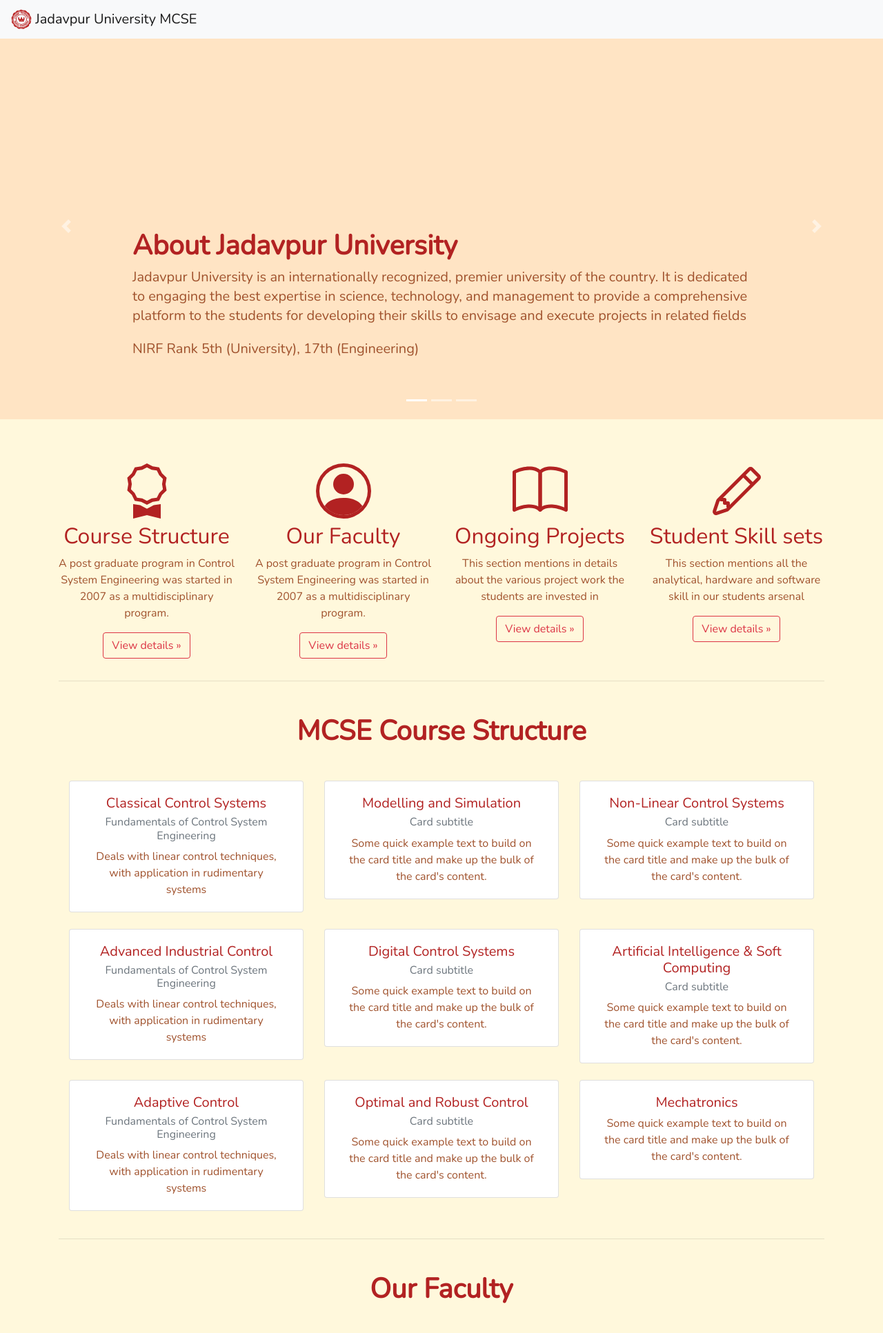
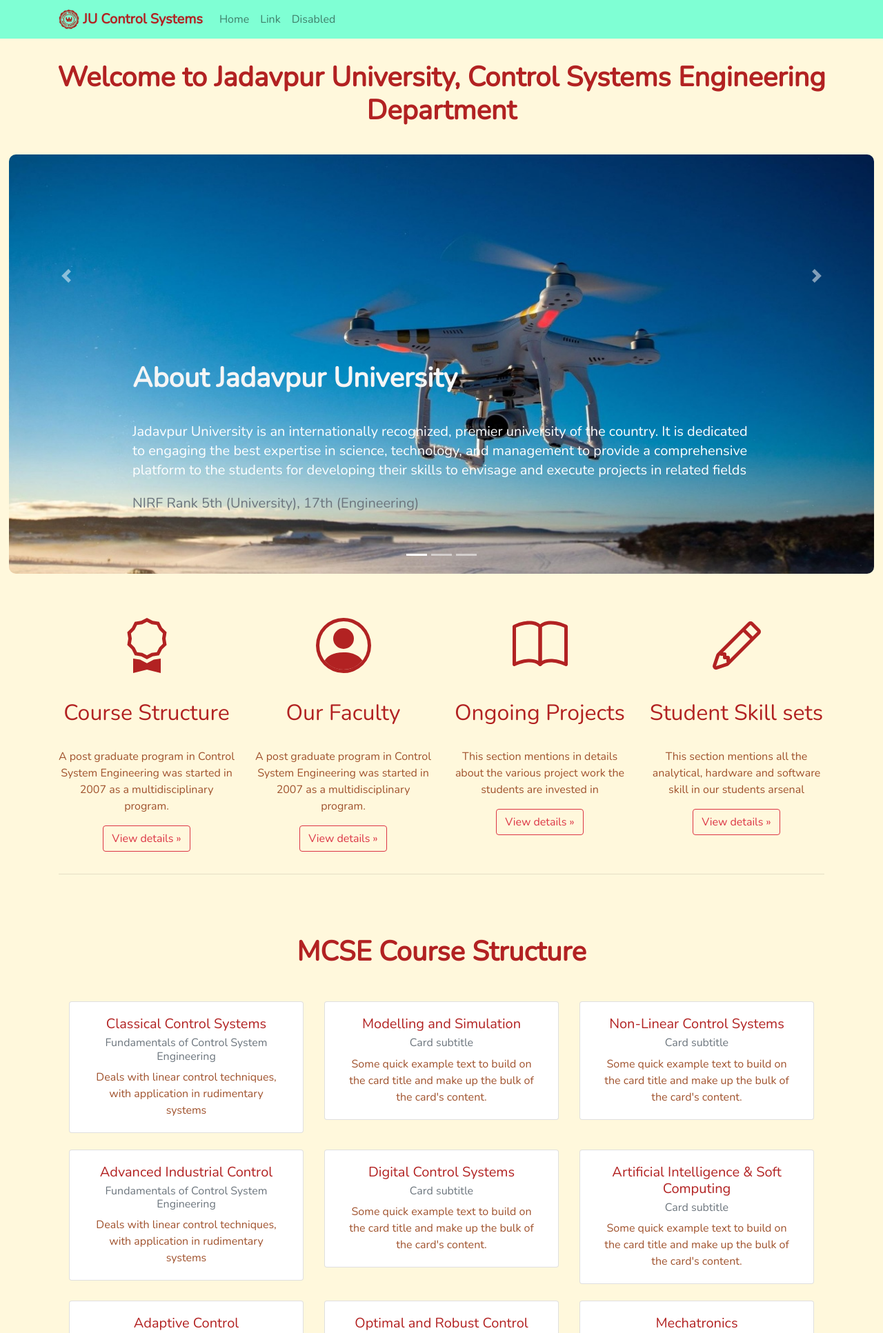
Before and after one commit to Arnab-Banerjee-90/Geo_Eco, a PHP site: page / in a window 1280 px wide. Shown: the top 1933 px of the page at 69% size. Run offline with PHP 8.4, Linux system fonts and the light colour scheme; some libraries are stand-ins or nearby versions.

Commit message:
brochure_18

```diff
--- a/carousel.css
+++ b/carousel.css
@@ -6,6 +6,7 @@
   /* Carousel base class */
   .carousel {
     margin-bottom: 4rem;
+    margin-top: 1rem;
   }
   /* Since positioning the image, we need to help out the caption */
   .carousel-caption {
@@ -15,16 +16,15 @@
 
   /* Declare heights because of positioning of img element */
   .carousel-item {
-    height: 35rem;
+    height: 38rem;
   }
   .carousel-item > img {
-    margin-top: 2rem;
-    min-width: 70%;
+    min-width: 98%;
     display: block;
     margin-left: auto;
     margin-right: auto;
-    height: 32rem;
-    border-radius: 25px;
+    height: 38rem;
+    border-radius: 10px;
   }
 
 
--- a/index.html
+++ b/index.html
@@ -46,6 +46,8 @@
   h1,h2{
     font-weight: 800;
     color:firebrick;
+    margin-bottom: 1em;
+    padding-top: 1em;
   }
 
   p{
@@ -66,16 +68,37 @@
   </head>
   <body>
     <header>
-      <nav class="navbar navbar-light fixed-top bg-light">
-        <a class="navbar-brand" href="#">
-          <img src="logo.png" width="30" height="30" class="d-inline-block align-top" alt="">
-          Jadavpur University MCSE
-        </a>
+      <nav class="navbar navbar-expand-lg navbar-light fixed-top mb-3" style="background-color:aquamarine">
+        <div class="container">
+          <a class="navbar-brand" href="#" style="color: firebrick; font-weight: 800;">
+            <img src="logo.png" width="30" height="30" class="d-inline-block align-top" alt="" loading="lazy">
+            JU Control Systems
+          </a>
+          <button class="navbar-toggler" type="button" data-toggle="collapse" data-target="#navbarSupportedContent" aria-controls="navbarSupportedContent" aria-expanded="false" aria-label="Toggle navigation">
+            <span class="navbar-toggler-icon"></span>
+          </button>
+
+          <div class="collapse navbar-collapse" id="navbarSupportedContent">
+            <ul class="navbar-nav mr-auto">
+              <li class="nav-item">
+                <a class="nav-link" href="#">
+                  <span class="glyphicon glyphicon-search">Home</span>
+                </a>
+              </li>
+              <li class="nav-item">
+                <a class="nav-link" href="#">Link</a>
+              </li>
+              <li class="nav-item">
+                <a class="nav-link" href="#">Disabled</a>
+              </li>
+            </ul>
+          </div>
+        </div>
       </nav>
-</header>
+    </header>
 
 <main role="main">
-
+  <h1 class="text-center">Welcome to Jadavpur University, Control Systems Engineering Department</h1>
   <div id="myCarousel" class="carousel slide" data-ride="carousel">
     <ol class="carousel-indicators">
       <li data-target="#myCarousel" data-slide-to="0" class="active"></li>
@@ -83,40 +106,19 @@
       <li data-target="#myCarousel" data-slide-to="2"></li>
     </ol>
     <div class="carousel-inner">
-      <div class="carousel-item active">
-        <svg class="bd-placeholder-img" width="100%" height="100%" xmlns="http://www.w3.org/2000/svg" preserveAspectRatio="xMidYMid slice" focusable="false" role="img">
-          <rect width="100%" height="100%" fill="BISQUE"/>
-        </svg>
-        <div class="container">
+        <div class="carousel-item active">
+          <img src="images/slider_1.jpg" alt="">
           <div class="carousel-caption text-left">
-            <h1>About Jadavpur University</h1>
-            <p>Jadavpur University is an internationally recognized, premier university of the country. It is dedicated to engaging the best expertise in science, technology, and management to provide a comprehensive platform to the students for developing their skills to envisage and execute projects in related fields</p>
-            <p>NIRF Rank 5th (University), 17th (Engineering)</p>
+            <h1 style="color:whitesmoke">About Jadavpur University</h1>
+            <p style="color:white">Jadavpur University is an internationally recognized, premier university of the country. It is dedicated to engaging the best expertise in science, technology, and management to provide a comprehensive platform to the students for developing their skills to envisage and execute projects in related fields</p>
+            <p class="text-muted">NIRF Rank 5th (University), 17th (Engineering)</p>
           </div>
         </div>
-      </div>
-      <div class="carousel-item">
-        <svg class="bd-placeholder-img" width="100%" height="100%" xmlns="http://www.w3.org/2000/svg" preserveAspectRatio="xMidYMid slice" focusable="false" role="img">
-          <rect width="100%" height="100%" fill="BISQUE"/>
-        </svg>
-        <div class="container">
-          <div class="carousel-caption text-center">
-            <h1>Control System Engineering</h1>
-            <p>In collaboration with <strong>Defence Research & Development Organisation (DRDO)</strong>, Jadavpur University has designed a course in
-              Masters in Control System Engineering/ M.E Control under the Electrical Engineering department from the year__. Under this curriculum, a dedicated advanced research laboratory has been set up for hands-on training on real-time research and development.</p>
-          </div>
+        <div class="carousel-item">
+          <img src="images/slider_2.jpg" alt="">
         </div>
-      </div>
-      <div class="carousel-item">
-        <svg class="bd-placeholder-img" width="100%" height="100%" xmlns="http://www.w3.org/2000/svg" preserveAspectRatio="xMidYMid slice" focusable="false" role="img">
-          <rect width="100%" height="100%" fill="BISQUE"/>
-        </svg>
-        <div class="container">
-          <div class="carousel-caption text-center">
-            <h1>Why Choose Us ?</h1>
-            <p>An Inter-Disciplinary course that blends across domains namely Electrical, Mechanical, Electronics Engineering</p>
-            <p>Admission to this course is done solely based on <strong>GATE</strong> score</p>
-          </div>
+        <div class="carousel-item">
+          <img src="images/slider_3.jpg" alt="">
         </div>
       </div>
     </div>
@@ -279,8 +281,8 @@
       <div class="card">
         <div class="card-body">
           <h5 class="card-title">Dr. Ranjit Kumar Barai</h5>
-          <h6 class="card-subtitle mb-2 text-muted">Fundamentals of Control System Engineering</h6>
-          <p class="card-text">Deals with linear control techniques, with application in rudimentary systems</p>
+          <h6 class="card-subtitle mb-2 text-muted">Professor, Department of Electrical Engineering</h6>
+          <a href="http://www.jaduniv.edu.in/profile.php?uid=321" target="_blank" class="btn btn-primary">More Details</a>
         </div>
       </div>
     </div>
@@ -288,8 +290,8 @@
       <div class="card">
         <div class="card-body">
           <h5 class="card-title">Dr. Smita Sadhu</h5>
-          <h6 class="card-subtitle mb-2 text-muted">Card subtitle</h6>
-          <p class="card-text">Some quick example text to build on the card title and make up the bulk of the card's content.</p>
+          <h6 class="card-subtitle mb-2 text-muted">Professor, Department of Electrical Engineering</h6>
+          <a href="http://www.jaduniv.edu.in/profile.php?uid=321" target="_blank" class="btn btn-primary">More Details</a>
         </div>
       </div>
     </div>
@@ -297,8 +299,8 @@
       <div class="card">
         <div class="card-body">
           <h5 class="card-title">Dr. Madhubanti Maitra</h5>
-          <h6 class="card-subtitle mb-2 text-muted">Card subtitle</h6>
-          <p class="card-text">Some quick example text to build on the card title and make up the bulk of the card's content.</p>
+          <h6 class="card-subtitle mb-2 text-muted">Professor, Department of Electrical Engineering</h6>
+          <a href="http://www.jaduniv.edu.in/profile.php?uid=321" target="_blank" class="btn btn-primary">More Details</a>
         </div>
       </div>
     </div>
@@ -306,8 +308,8 @@
       <div class="card">
         <div class="card-body">
           <h5 class="card-title">Dr. Sayantan Chakraborty</h5>
-          <h6 class="card-subtitle mb-2 text-muted">Card subtitle</h6>
-          <p class="card-text">Some quick example text to build on the card title and make up the bulk of the card's content.</p>
+          <h6 class="card-subtitle mb-2 text-muted">Professor, Department of Electrical Engineering</h6>
+          <a href="http://www.jaduniv.edu.in/profile.php?uid=321" target="_blank" class="btn btn-primary">More Details</a>
         </div>
       </div>
     </div>
@@ -421,6 +423,7 @@
         </div>
         <ul class="list-group list-group-flush">
           <li class="list-group-item">MATLAB</li>
+          <li class="list-group-item">Simulink</li>
           <li class="list-group-item">LabView</li>
           <li class="list-group-item">PLC</li>
           <li class="list-group-item">Arduino</li>
```
Also changed, not shown: images/banner.jpg (deleted), images/course.jpg (deleted), images/header-bg.jpg (deleted), images/ju.jpg (deleted), images/slider_1.jpg (added), images/slider_2.jpg (added), images/slider_3.jpg (added).
